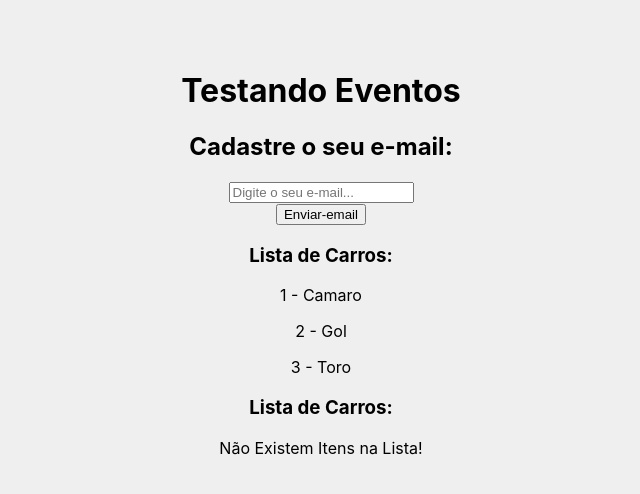
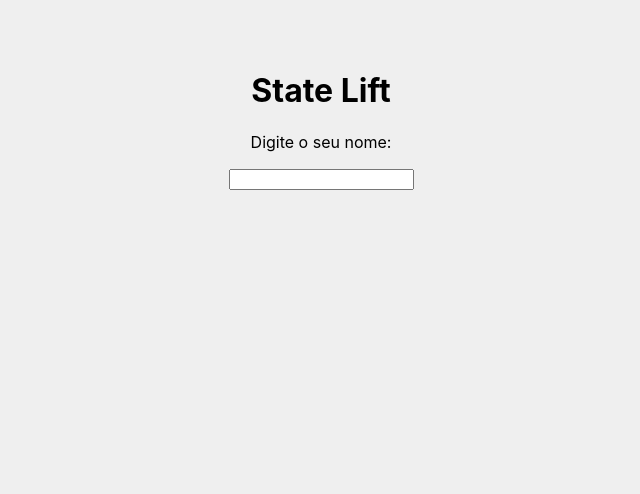
Before and after one commit to LucasLima1407/Curso-ReactJS, a React (Create React App) app in the folder my-app/: page / in a window 1280 px wide. Shown: the top 494 px of the page, without its empty margins (319-959 px from the left). Built offline with nearby package versions, Linux system fonts and the light colour scheme.

Commit message:
Aula14
Utilizando State Lift (useState) para usarmos algo definido na classe pai, na classe filha

```diff
--- a/my-app/src/App.js
+++ b/my-app/src/App.js
@@ -1,14 +1,14 @@
 import './App.css';
-import Condicional from './components/Condicional';
-import OutraLista from './components/OutraLista';
+import SeuNome from './components/SeuNome';
+import Saudacao from './components/Saudacao';
+import { useState } from 'react';
 function App() {
-  const meusItens = ['Camaro', 'Gol', 'Toro']
+  const  [nome, setNome] = useState()
   return (
     <div className="App">
-      <h1>Testando Eventos</h1>
-      <Condicional />
-      <OutraLista itens={meusItens} />
-      <OutraLista itens={[]}/>
+      <h1>State Lift</h1>
+      <SeuNome setNome={setNome}/>
+      <Saudacao nome={nome}/>
     </div>
   );
 }
--- /dev/null
+++ b/my-app/src/components/Saudacao.js
@@ -0,0 +1,11 @@
+function Saudacao({nome}){
+    function gerarSaudacao(algumNome){
+        return `Olá, ${algumNome}, como vai?`
+    }
+    return(
+    <>
+    {nome && <p>{gerarSaudacao(nome)}</p>}
+    </>
+    )
+}
+export default Saudacao
--- /dev/null
+++ b/my-app/src/components/SeuNome.js
@@ -0,0 +1,9 @@
+function SeuNome({setNome}){
+    return (
+        <div>
+            <p>Digite o seu nome: </p>
+            <input type='text' onChange={(e) => setNome(e.target.value)}></input>
+        </div>
+    )
+}
+export default SeuNome
```
